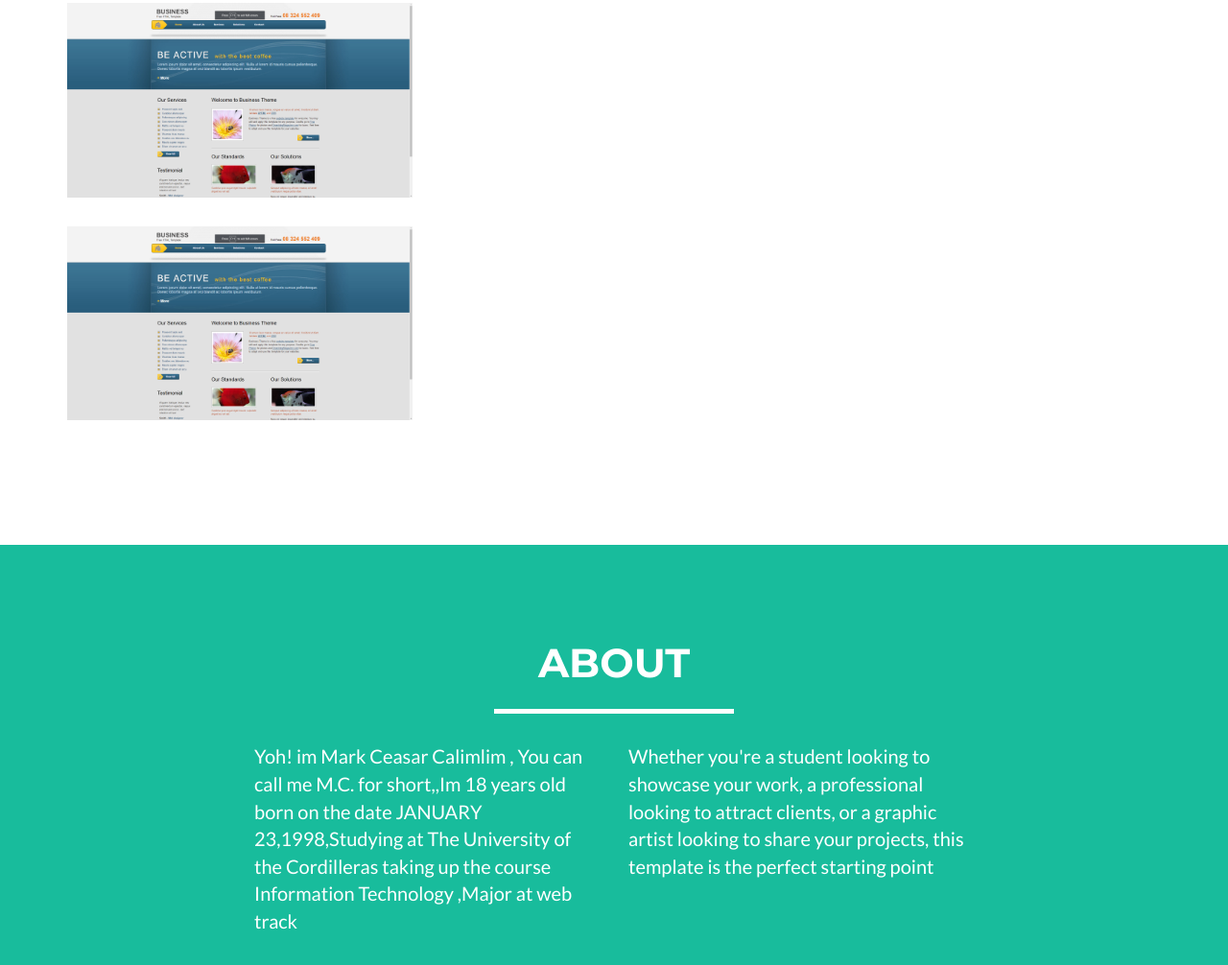
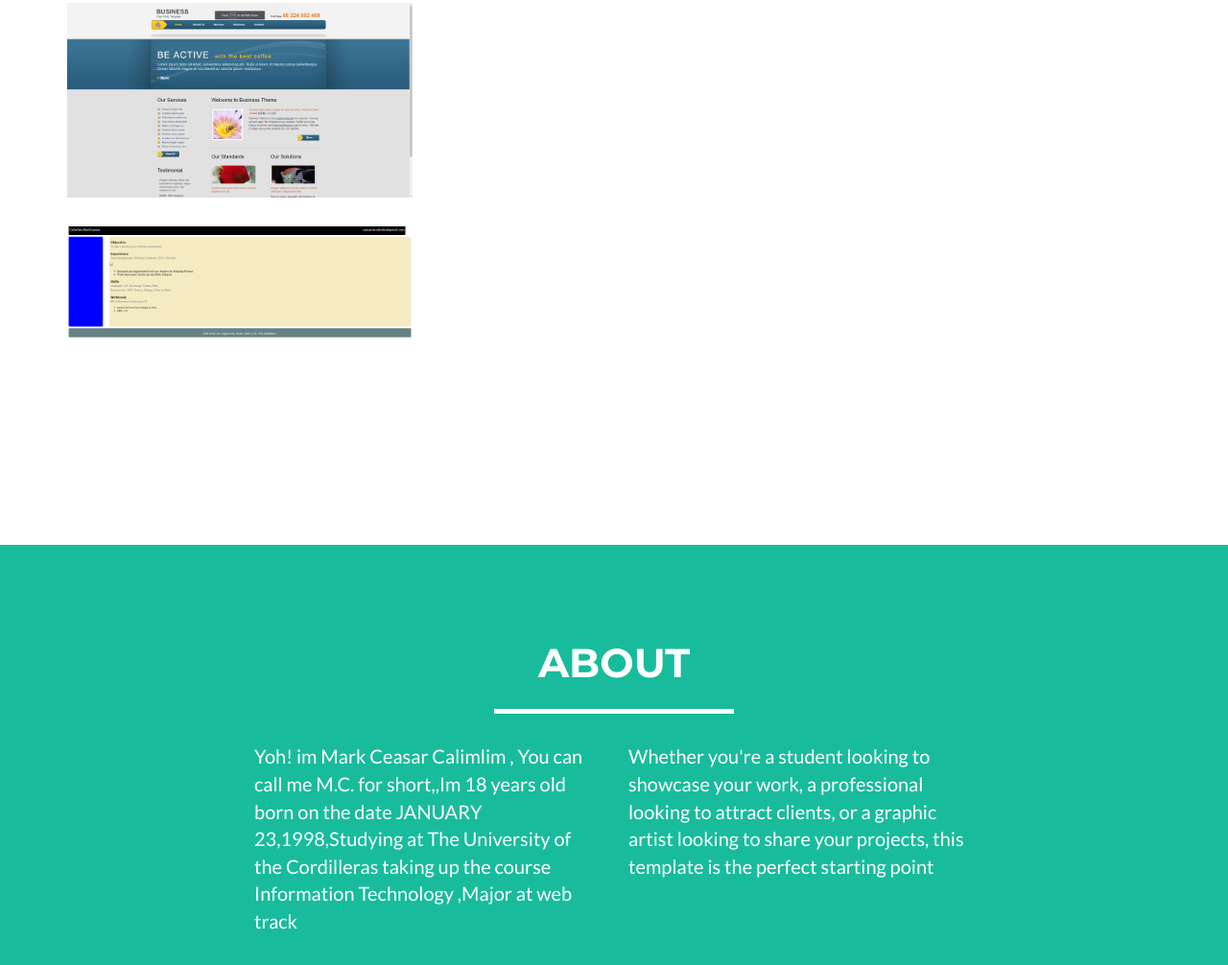
Before and after one commit to MarkCeasarCalimlim/CalimlimMark.github.io, a website: page index.html in a window 1280 px wide. Shown: the part 915-1921 px from the top of the page at 96% size. Drawn offline with nearby package versions, Linux system fonts and the light colour scheme.

Commit message:
Update index.html

```diff
--- a/index.html
+++ b/index.html
@@ -112,7 +112,7 @@
                                 <i class="fa fa-search-plus fa-3x"></i>
                             </div>
                         </div>
-                        <img src="po.png" class="img-responsive" alt="">
+                        <img src="p.png" class="img-responsive" alt="">
                     </a>
                 </div>
 
```
